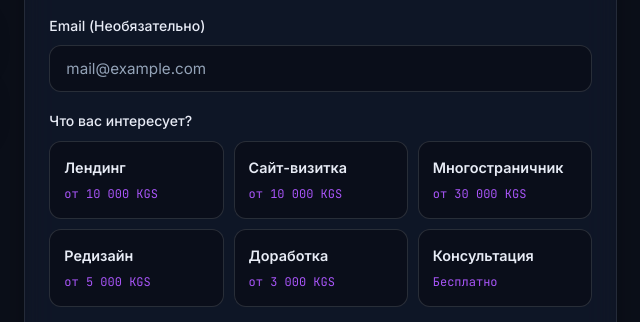
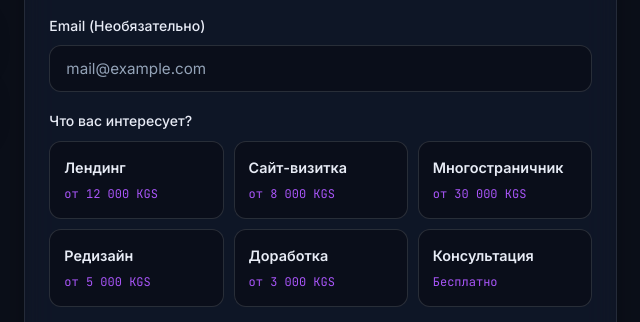
Before and after one commit to AzaFrontDev/A-O-Team, a website: page index.html in a window 1280 px wide. Shown: the part 3193-3515 px from the top of the page, 593-1233 px from the left. Drawn offline with Linux system fonts and the light colour scheme.

Commit message:
Update index.html

```diff
--- a/index.html
+++ b/index.html
@@ -55,7 +55,6 @@
     <div class="aurora" aria-hidden="true"></div>
     <div class="grid-lines" aria-hidden="true"></div>
 
-    <!-- ===== HEADER ===== -->
     <header class="header" id="header">
       <div class="container header__inner">
         <a class="logo" href="#hero" aria-label="A&O Team — на главную">
@@ -103,7 +102,6 @@
     </header>
 
     <main>
-      <!-- ===== HERO ===== -->
       <section class="section hero" id="hero">
         <div class="container hero__grid">
           <div class="reveal">
@@ -158,7 +156,6 @@
         </div>
       </section>
 
-      <!-- ===== ABOUT ===== -->
       <section class="section" id="about">
         <div class="container">
           <header class="section__head reveal">
@@ -194,7 +191,6 @@
         </div>
       </section>
 
-      <!-- ===== SERVICES ===== -->
       <section class="section" id="services">
         <div class="container">
           <header class="section__head reveal">
@@ -205,7 +201,6 @@
             </p>
           </header>
 
-          <!-- ТВОЙ СПИСОК С ЦЕНАМИ СТРОГО ЗДЕСЬ -->
           <ul class="grid grid--3">
             <li class="card card--hover card--pad service reveal">
               <span class="service__num">01</span>
@@ -254,7 +249,6 @@
         </div>
       </section>
 
-      <!-- ===== PROCESS ===== -->
       <section class="section" id="process">
         <div class="container">
           <header class="section__head reveal">
@@ -300,7 +294,6 @@
         </div>
       </section>
 
-      <!-- ===== CONTACTS ===== -->
       <section class="section" id="contacts">
         <div class="container contacts">
           <div class="reveal">
@@ -360,23 +353,21 @@
     />
   </div>
 
-  <!-- дальше идут радиокнопки услуг и textarea -->
-
-            <div class="form__field">
+      <div class="form__field">
   <label class="form__label">Что вас интересует?</label>
   <ul class="form__services-grid">
     <li>
       <label class="form__service-card">
         <input type="radio" name="service" value="Лендинг" required>
         <span class="form__service-title">Лендинг</span>
-        <span class="form__service-price">от 10 000 KGS</span>
+        <span class="form__service-price">от 12 000 KGS</span>
       </label>
     </li>
     <li>
       <label class="form__service-card">
         <input type="radio" name="service" value="Сайт-визитка">
         <span class="form__service-title">Сайт-визитка</span>
-        <span class="form__service-price">от 10 000 KGS</span>
+        <span class="form__service-price">от 8 000 KGS</span>
       </label>
     </li>
     <li>
@@ -428,9 +419,6 @@
         </section>
       </main>
 
-
-
-    <!-- ===== FOOTER ===== -->
     <footer class="footer">
       <div class="container footer__inner">
         <span class="logo logo--sm" data-text="AO.Team">A&O.Team</span>
```
